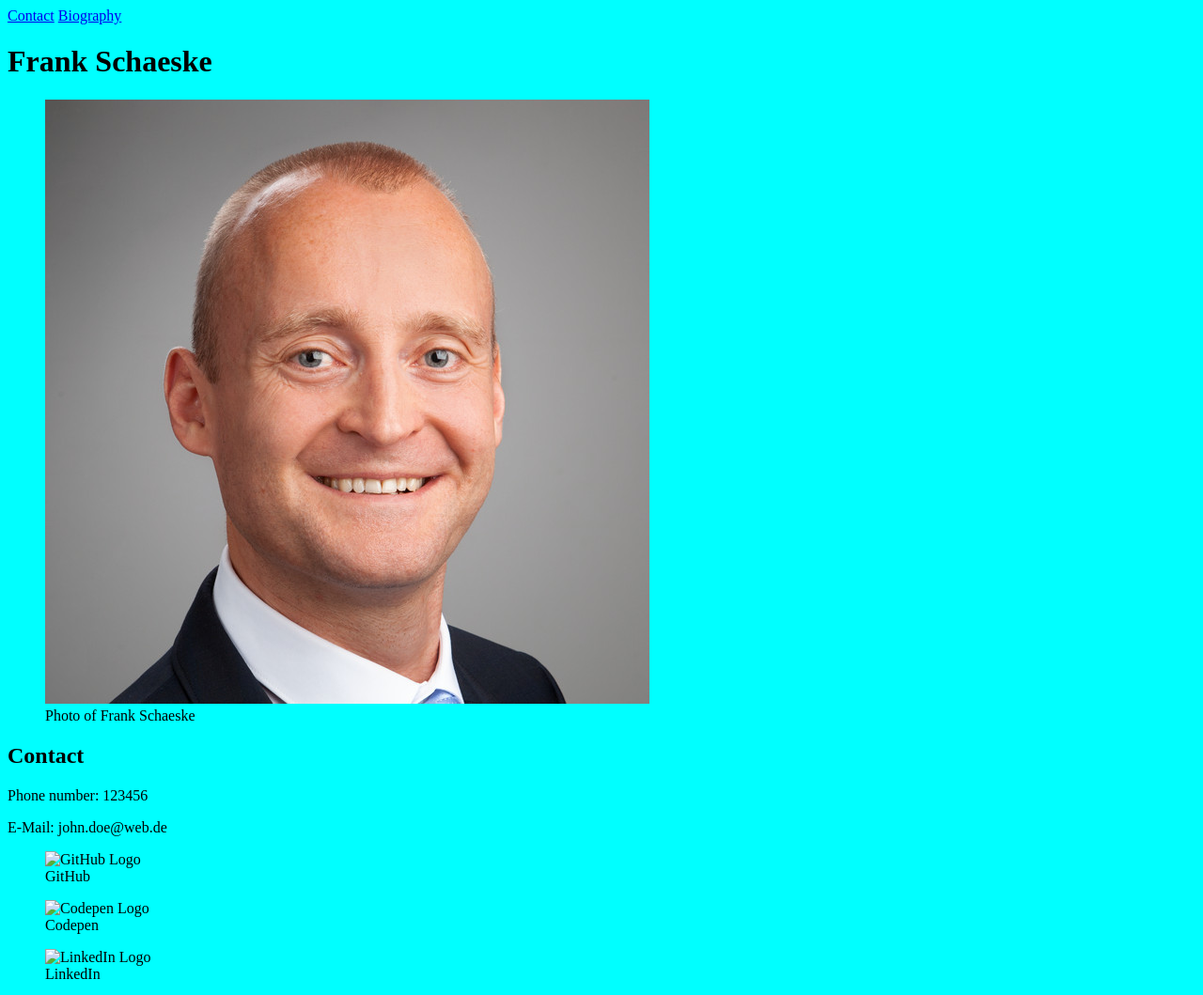
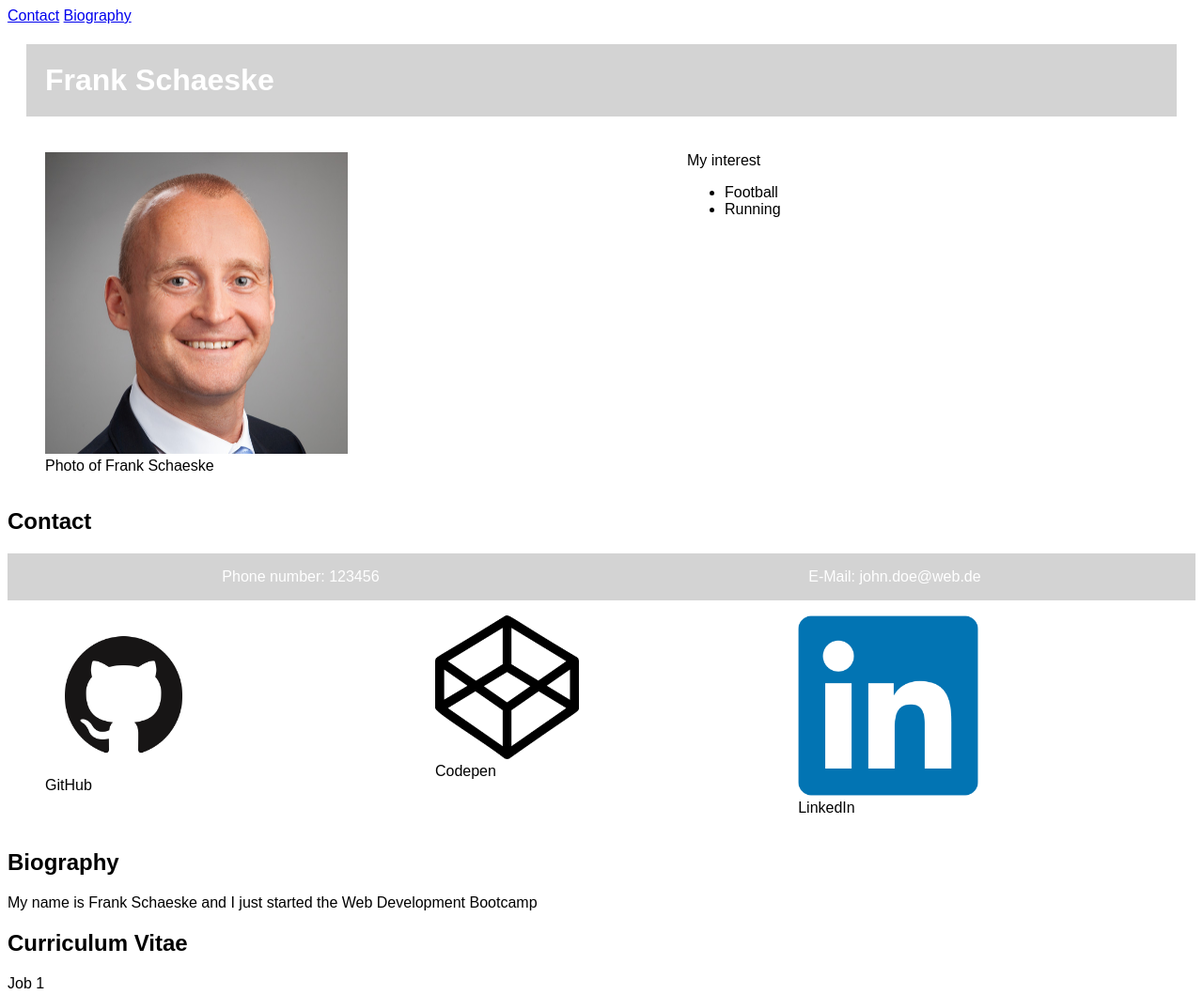
Before and after one commit to Frank-Schaeske/personal-website, a plain HTML site: page index.html in a window 1280 px wide. Shown: the top 1059 px of the page at 94% size. Drawn offline with Linux system fonts and the light colour scheme.

Commit message:
add files

```diff
--- a/index.html
+++ b/index.html
@@ -7,37 +7,56 @@
     <link rel="stylesheet" href="styles.css" />
     <title>Personal website of Frank Schaeske</title>
   </head>
-  <main>
+  <body>
     <header>
       <nav>
         <a href="#Contact">Contact</a>
         <a href="#Biography">Biography</a>
       </nav>
     </header>
-    <body>
-      <h1>Frank Schaeske</h1>
-      <figure>
-        <img class="photo" src="Foto.jpg" alt="Photo of Frank Schaeske" />
-        <figcaption>Photo of Frank Schaeske</figcaption>
-      </figure>
-      <section id="Contact">
+    <main>
+      <h1 class="main__title">Frank Schaeske</h1>
+      <section class="intro">
+        <figure>
+          <img
+            class="photo"
+            src="./images/Foto.jpg"
+            alt="Photo of Frank Schaeske"
+          />
+          <figcaption>Photo of Frank Schaeske</figcaption>
+        </figure>
+        <div>
+          <p>My interest</p>
+          <ul>
+            <li>Football</li>
+            <li>Running</li>
+          </ul>
+        </div>
+      </section>
+      <section>
         <h2>Contact</h2>
-        <section>
+        <section id="contact" class="contact">
           <p>Phone number: 123456</p>
           <p>E-Mail: john.doe@web.de</p>
         </section>
       </section>
-      <section>
+      <section class="links">
         <figure>
-          <img src="#" alt="GitHub Logo" />
+          <a href="https://github.com/"
+            ><img class="logo" src="./images/GitHub.png" alt="GitHub Logo"
+          /></a>
           <figcaption>GitHub</figcaption>
         </figure>
         <figure>
-          <img src="#" alt="Codepen Logo" />
+          <a href="https://codepen.io/"
+            ><img class="logo" src="./images/Codepen.png" alt="Codepen Logo"
+          /></a>
           <figcaption>Codepen</figcaption>
         </figure>
         <figure>
-          <img src="#" alt="LinkedIn Logo" />
+          <a href="https://de.linkedin.com/"
+            ><img class="logo" src="./images/LinkedIn.png" alt="LinkedIn Logo"
+          /></a>
           <figcaption>LinkedIn</figcaption>
         </figure>
       </section>
@@ -52,6 +71,6 @@
         <p>Job 2</p>
         <p>Job 3</p>
       </section>
-    </body>
-  </main>
+    </main>
+  </body>
 </html>
--- a/styles.css
+++ b/styles.css
@@ -3,5 +3,40 @@
 }
 
 body {
-  background-color: aqua;
+  font-family: Arial, Helvetica, sans-serif;
 }
+
+.main__title {
+  background-color: lightgrey;
+  padding: 20px;
+  color: white;
+  margin-left: 20px;
+  margin-right: 20px;
+}
+
+.intro {
+  display: flex;
+  justify-content: flex-start;
+}
+
+.photo {
+  max-width: 50%;
+  height: auto;
+}
+
+.contact {
+  display: flex;
+  justify-content: space-around;
+  color: white;
+  background-color: lightgray;
+}
+
+.logo {
+  max-width: 50%;
+  height: auto;
+}
+
+.links {
+  display: flex;
+  justify-content: flex-end;
+}
```
Also changed, not shown: images/Codepen.png (added), images/Foto.jpg (renamed from Foto.jpg), images/GitHub.png (added), images/LinkedIn.png (added), 1 other file.
